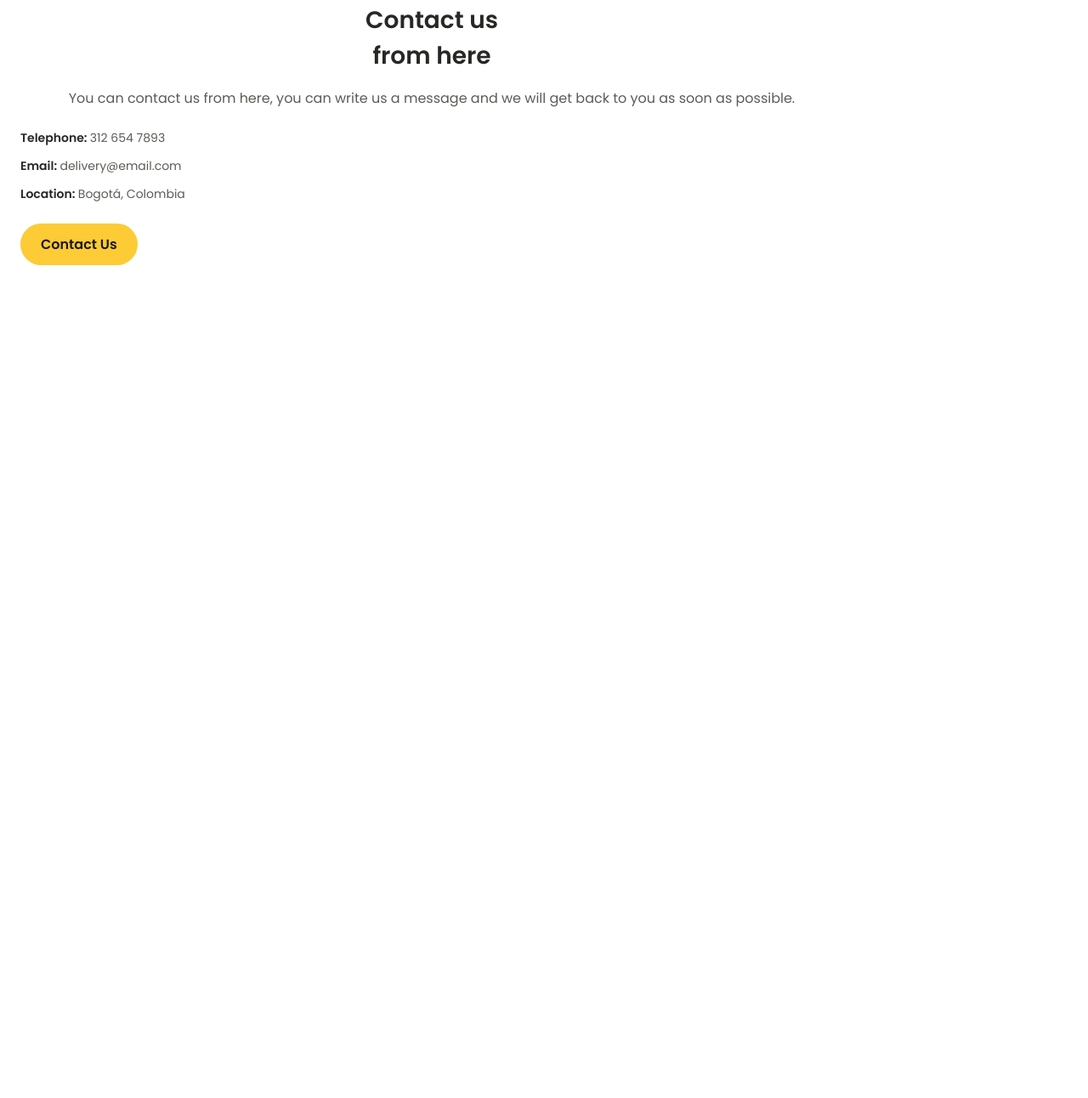
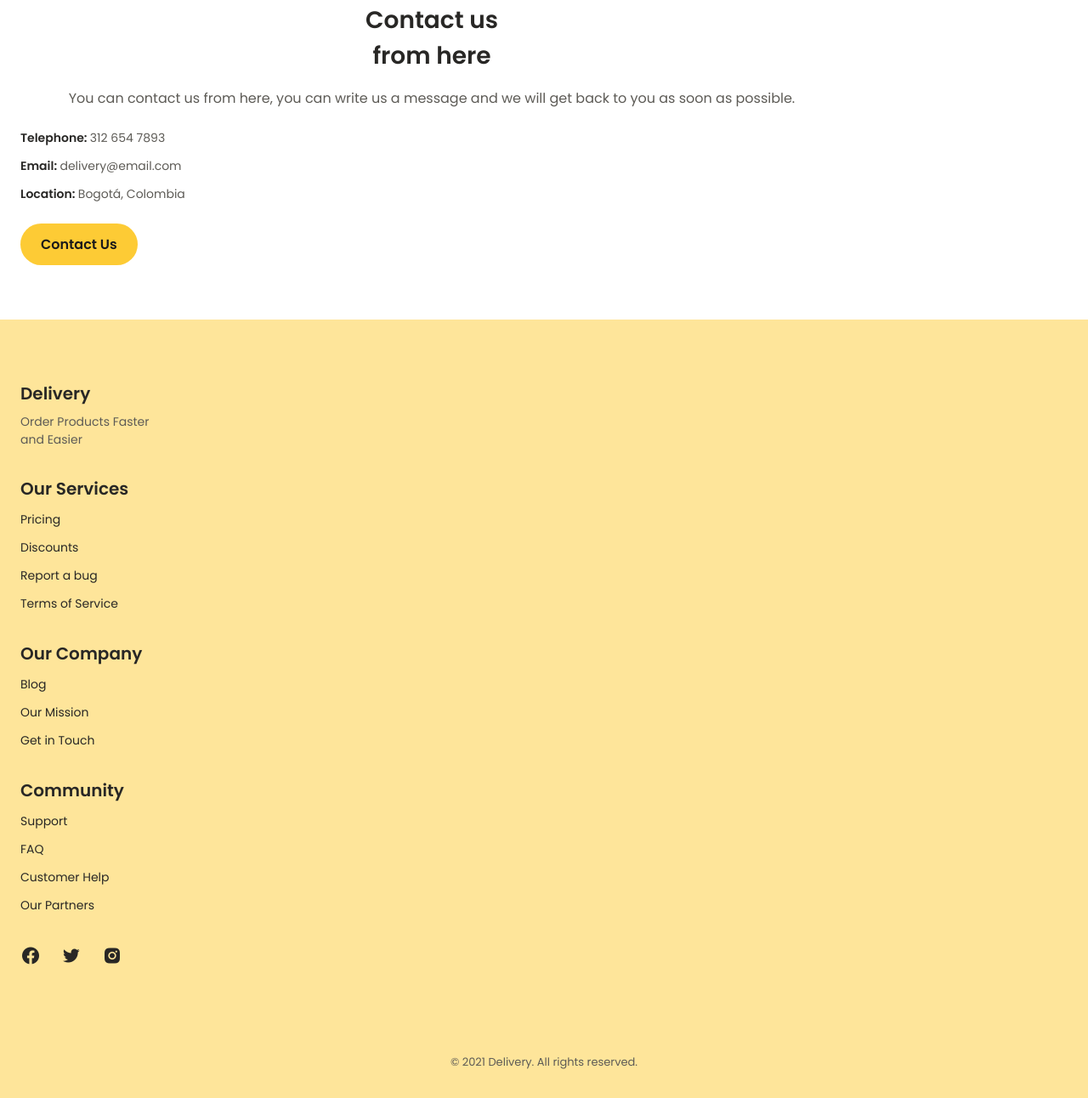
Before and after one commit to DanielGalanIng/DeliveryLandingProject, a website: page pug/index.pug in a window 1280 px wide. Shown: the part 3440-4732 px from the top of the page at 85% size. Before the commit the page ends 3904 px from the top, so only its background shows below. Drawn offline with nearby package versions, Linux system fonts and the light colour scheme; files that its build step writes are made by us from their sources.

Commit message:
footer updated

```diff
--- a/pug/components/footer.pug
+++ b/pug/components/footer.pug
@@ -1,2 +1,30 @@
 footer.footer.section
     .footer__container.container.grid
+        .footer__content
+            a(href="#" class="footer__logo") Delivery
+            p.footer__description Order Products Faster <br> and Easier
+        .footer__content
+            h3.footer__title Our Services
+            ul.footer__links
+                li: a(href="#" class="footer__link") Pricing
+                li: a(href="#" class="footer__link") Discounts
+                li: a(href="#" class="footer__link") Report a bug
+                li: a(href="#" class="footer__link") Terms of Service
+        .footer__content
+            h3.footer__title Our Company
+            ul.footer__links
+                li: a(href="#" class="footer__link") Blog
+                li: a(href="#" class="footer__link") Our Mission
+                li: a(href="#" class="footer__link") Get in Touch
+        .footer__content
+            h3.footer__title Community
+            ul.footer__links
+                li: a(href="#" class="footer__link") Support
+                li: a(href="#" class="footer__link") FAQ
+                li: a(href="#" class="footer__link") Customer Help
+                li: a(href="#" class="footer__link") Our Partners
+        .footer__social
+            a(href="https://www.facebook.com/" target="_blank" class="footer__social-link"): i(class='bx bxl-facebook-circle')
+            a(href="https://www.twitter.com/" target="_blank" class="footer__social-link"): i(class='bx bxl-twitter')
+            a(href="https://www.instagram.com/" target="_blank" class="footer__social-link"): i(class='bx bxl-instagram-alt')
+    p.footer__copy &#169; 2021 Delivery. All rights reserved.
--- a/sass/components/_footer.scss
+++ b/sass/components/_footer.scss
@@ -0,0 +1,40 @@
+.footer {
+    background-color: var(--first-color-lighten);
+    padding-bottom: 2rem;
+    &__container {
+        row-gap: 2rem;
+    }
+    &__logo,&__title {
+        font-size: var(--h3-font-size);
+        margin-bottom: var(--mb-0-5);
+    }
+    &__logo {
+        display: inline-block;
+        font-weight: var(--font-semi-bold);
+        color: var(--title-color);
+    }
+    &__description, &__link {
+        font-size: var(--small-font-size);
+    }
+    &__links {
+        display: grid;
+        row-gap: 0.5rem;
+    }
+    &__link {
+        color: var(--title-color);
+    }
+    &__social {
+        display: flex;
+        column-gap: 1.5rem;
+        &-link {
+            font-size: 1.5rem;
+            color: var(--title-color);
+        }
+    }
+    &__copy {
+        margin-top: 6rem;
+        text-align: center;
+        font-size: var(--smaller-font-size);
+        color: var(--text-color);
+    }
+}
```
Also changed, not shown: css/styles.css, html/index.html, 1 other file.
